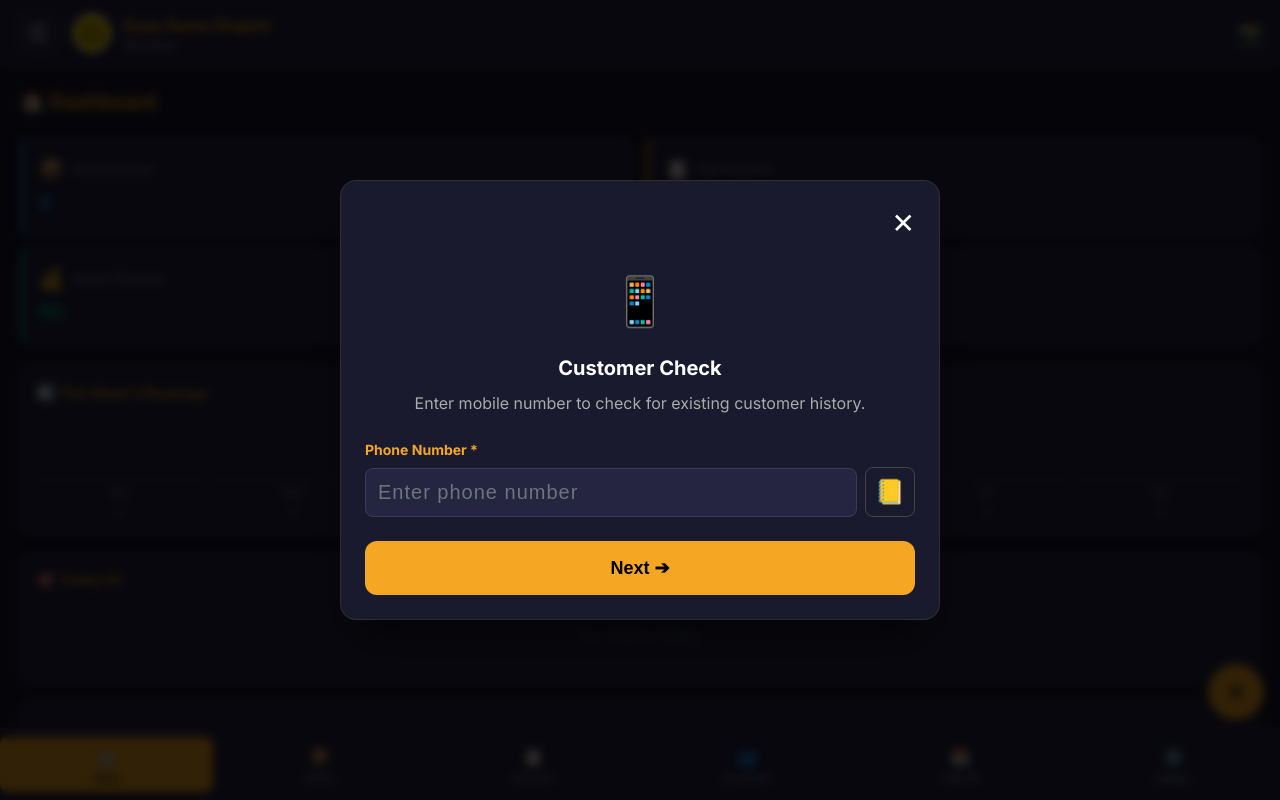
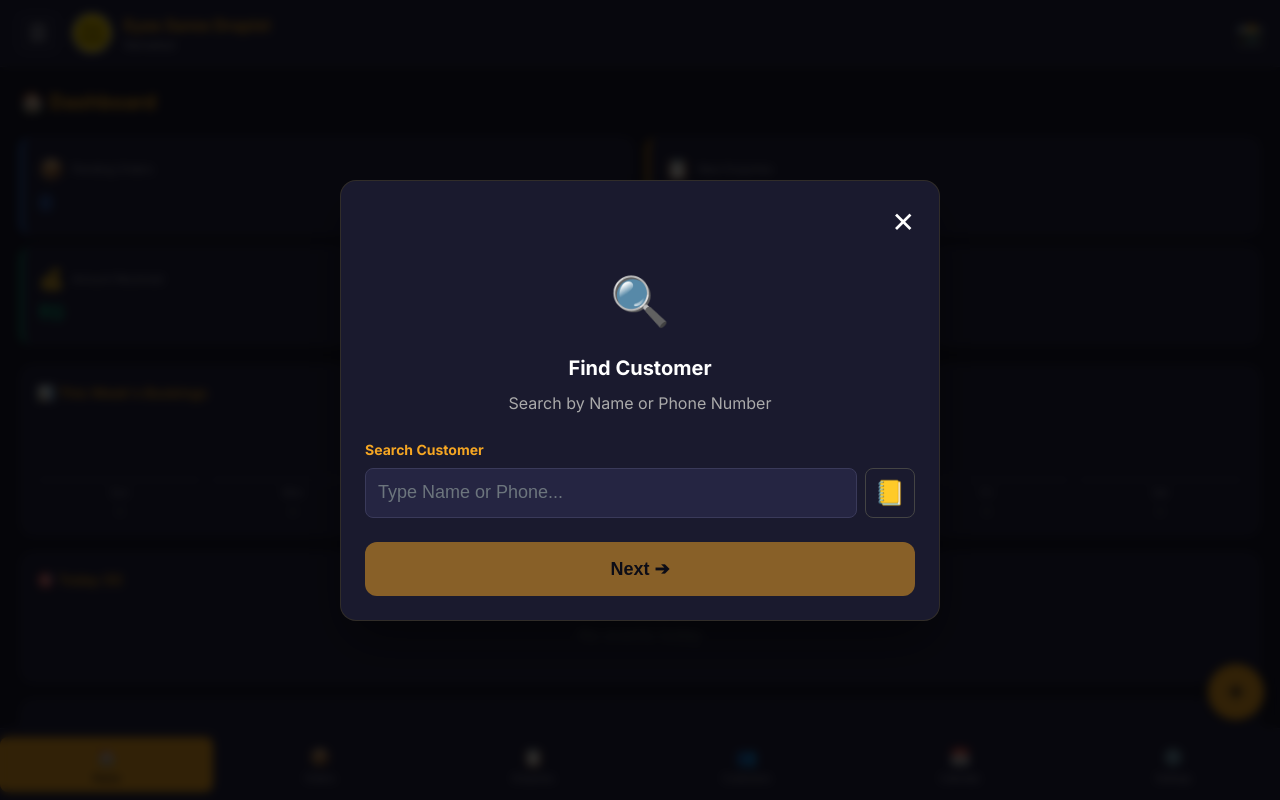
Before and after one commit to maniraja5599/EyasBookingApp, a React (Vite) app: page / in a window 1280 px wide. Both pictures are taken after a click on the button "Press N to create new". Shown: the top 800 px of the page. Built offline with nearby package versions, Linux system fonts and the light colour scheme.

Commit message:
Implement_autocomplete_in_new_order_flow

```diff
--- a/src/components/OrderForm.tsx
+++ b/src/components/OrderForm.tsx
@@ -227,32 +227,33 @@ export const OrderForm: React.FC<OrderFormProps> = ({ order, settings, customers
           <button onClick={onClose} style={{ background: 'none', border: 'none', color: 'var(--text-accent)', fontSize: '28px', cursor: 'pointer' }}>✕</button>
         </div>
 
-        {/* STEP 1: PHONE VERIFICATION */}
+        {/* STEP 1: SEARCH & IDENTIFY */}
         {step === 1 && !order && (
           <div className="animate-fadeIn">
             <div style={{ textAlign: 'center', marginBottom: '24px' }}>
-              <div style={{ fontSize: '48px', marginBottom: '16px' }}>📱</div>
-              <h3 style={{ fontSize: '20px', color: '#fff', marginBottom: '8px' }}>Customer Check</h3>
-              <p style={{ color: '#aaa' }}>Enter mobile number to check for existing customer history.</p>
+              <div style={{ fontSize: '48px', marginBottom: '16px' }}>🔍</div>
+              <h3 style={{ fontSize: '20px', color: '#fff', marginBottom: '8px' }}>Find Customer</h3>
+              <p style={{ color: '#aaa' }}>Search by Name or Phone Number</p>
             </div>
 
-            <div style={{ display: 'flex', gap: '8px', alignItems: 'flex-end', marginBottom: '24px' }}>
-              <div style={{ flex: 1 }}>
-                <label style={labelStyle}>Phone Number *</label>
+            <div style={{ position: 'relative', marginBottom: '24px' }}>
+              <label style={labelStyle}>Search Customer</label>
+              <div style={{ display: 'flex', gap: '8px' }}>
                 <input
-                  type="tel"
-                  value={formData.phone || ''}
+                  type="text"
+                  value={formData.phone || ''} // Using phone field as temporary search input
                   onChange={(e) => {
                     const val = e.target.value;
-                    const cleanVal = val.replace(/\D/g, '').slice(0, 10);
-                    console.log('Phone input change:', cleanVal);
-                    setFormData(prev => ({ ...prev, phone: cleanVal }));
+                    setFormData(prev => ({ ...prev, phone: val, customerName: '' })); // Clear name when typing new search
                   }}
-                  placeholder="Enter phone number"
-                  style={{ ...inputStyle, marginBottom: 0, fontSize: '20px', letterSpacing: '1px' }}
+                  onFocus={() => {
+                    // If we have text, show suggestions
+                  }}
+                  placeholder="Type Name or Phone..."
+                  style={{ ...inputStyle, marginBottom: 0, fontSize: '18px' }}
                   autoFocus
+                  autoComplete="off"
                 />
-              </div>
                 <button
                   onClick={handlePickContact}
                   style={{
@@ -275,6 +276,86 @@ export const OrderForm: React.FC<OrderFormProps> = ({ order, settings, customers
                 </button>
               </div>
 
+              {/* Suggestions Dropdown */}
+              {formData.phone && formData.phone.length > 1 && !isExistingCustomer && (
+                <div style={{
+                  position: 'absolute',
+                  top: '100%',
+                  left: 0,
+                  right: 0,
+                  background: 'rgba(30, 30, 50, 0.95)',
+                  backdropFilter: 'blur(10px)',
+                  border: '1px solid var(--gold)',
+                  borderRadius: '0 0 8px 8px',
+                  zIndex: 10,
+                  maxHeight: '200px',
+                  overflowY: 'auto',
+                  boxShadow: '0 10px 25px rgba(0,0,0,0.5)',
+                  marginTop: '4px'
+                }}>
+                  {customers
+                    .filter(c =>
+                      c.name.toLowerCase().includes((formData.phone || '').toLowerCase()) ||
+                      c.phone.includes(formData.phone || '')
+                    )
+                    .slice(0, 5)
+                    .map(customer => (
+                      <div
+                        key={customer.id}
+                        onClick={() => {
+                          setFormData(prev => ({
+                            ...prev,
+                            customerName: customer.name,
+                            phone: customer.phone,
+                            address: customer.permanentAddress // Pre-fill site address/permanent address logic needs care
+                          }));
+                          setIsExistingCustomer(true);
+                          setPermanentAddress(customer.permanentAddress);
+                          setStep(2);
+                        }}
+                        style={{
+                          padding: '12px',
+                          borderBottom: '1px solid #444',
+                          cursor: 'pointer',
+                          display: 'flex',
+                          justifyContent: 'space-between',
+                          alignItems: 'center',
+                          color: '#fff'
+                        }}
+                        onMouseOver={(e) => e.currentTarget.style.background = 'rgba(255, 215, 0, 0.1)'}
+                        onMouseOut={(e) => e.currentTarget.style.background = 'transparent'}
+                      >
+                        <div>
+                          <div style={{ fontWeight: 'bold' }}>{customer.name}</div>
+                          <div style={{ fontSize: '12px', color: '#aaa' }}>{customer.phone}</div>
+                        </div>
+                        <span style={{ fontSize: '18px' }}>➔</span>
+                      </div>
+                    ))
+                  }
+                  {/* Option to create new if it looks like a phone number */}
+                  {/^\d{10}$/.test(formData.phone || '') && (
+                    customers.find(c => c.phone === formData.phone) ? null : (
+                      <div
+                        onClick={handlePhoneCheck}
+                        style={{
+                          padding: '12px',
+                          cursor: 'pointer',
+                          color: 'var(--gold)',
+                          fontWeight: 'bold',
+                          textAlign: 'center',
+                          background: 'rgba(255, 255, 255, 0.05)'
+                        }}
+                      >
+                        + Create New Customer with this Phone
+                      </div>
+                    )
+                  )}
+                </div>
+              )}
+            </div>
+
+            {/* Only show 'Next' button if we manually want to proceed (e.g. typing a new number and clicking next) */}
             <button
               onClick={handlePhoneCheck}
               style={{
@@ -287,7 +368,9 @@ export const OrderForm: React.FC<OrderFormProps> = ({ order, settings, customers
                 fontSize: '18px',
                 fontWeight: 'bold',
                 cursor: 'pointer',
-                boxShadow: 'var(--shadow-glow)'
+                boxShadow: 'var(--shadow-glow)',
+                opacity: (formData.phone && formData.phone.length >= 3) ? 1 : 0.5,
+                pointerEvents: (formData.phone && formData.phone.length >= 3) ? 'auto' : 'none'
               }}
             >
               Next ➔
```
Lines whose indentation alone changed are shown as unchanged.
